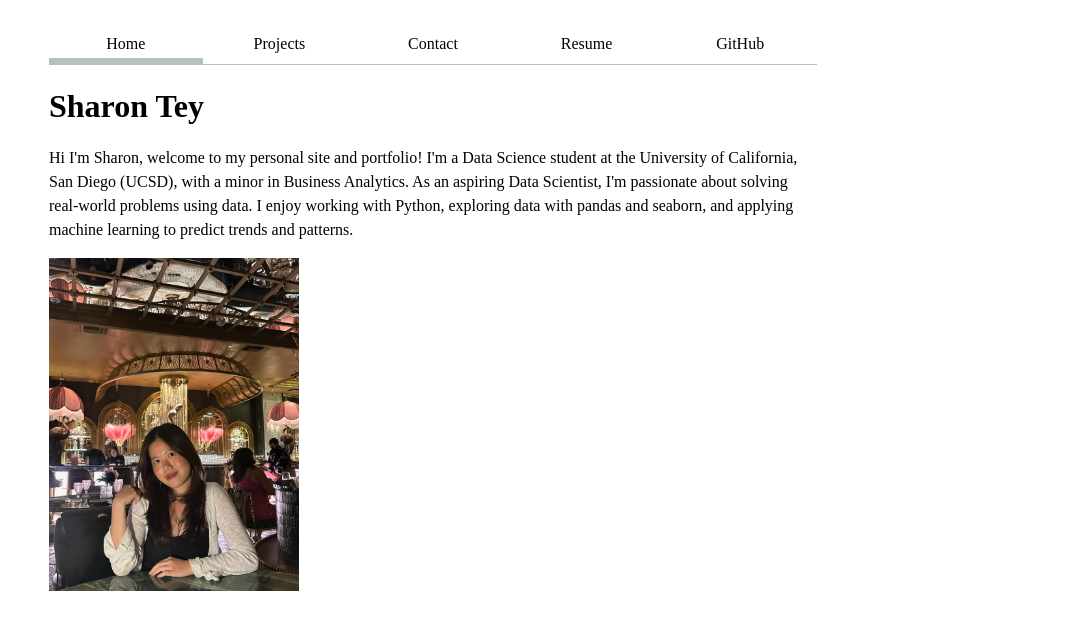
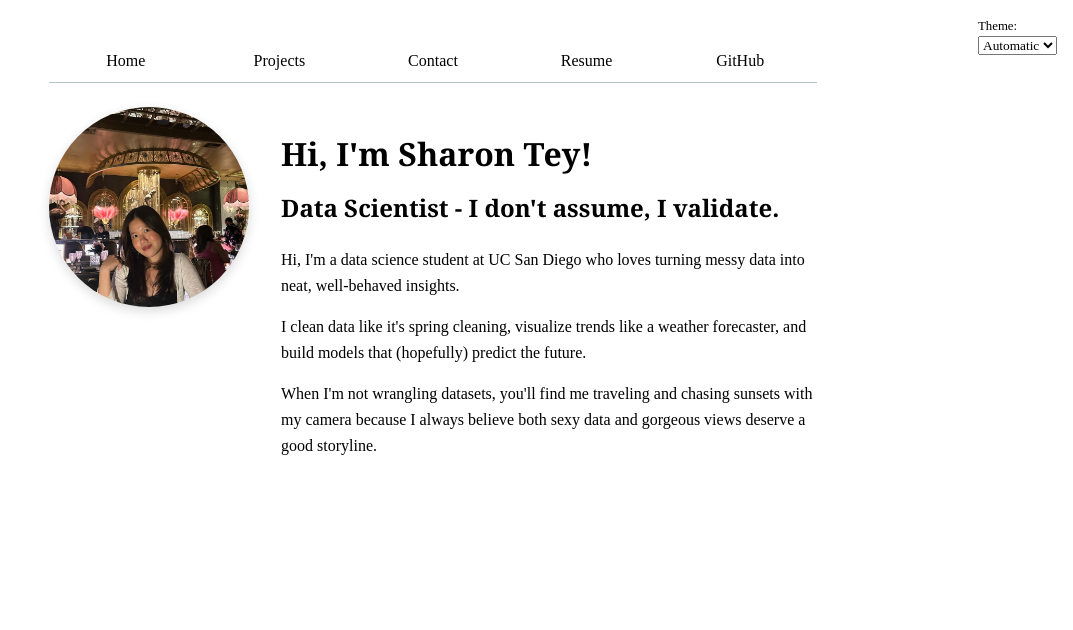
Before and after one commit to sharontey/test_portfolio, a plain HTML site: page index.html in a window 1280 px wide. Shown: the whole page, without its empty margins (207-1280 px from the left). Drawn offline with Linux system fonts and the light colour scheme.

Commit message:
commit changes

```diff
--- a/glabal.js
+++ b/glabal.js
@@ -3,3 +3,104 @@ console.log('IT’S ALIVE!');
 function $$(selector, context = document) {
   return Array.from(context.querySelectorAll(selector));
 }
+
+// let navlinks = $$('nav a');
+
+// let currentLink = navLinks.find(
+//   (a) => a.host === location.host && a.pathname === location.pathname,
+// );
+
+// if (currentLink) {
+//   // or if (currentLink !== undefined)
+//   currentLink?.classList.add('current');
+// }
+
+
+
+let pages = [
+  { url: '', title: 'Home' },
+  { url: 'projects/', title: 'Projects' },
+  { url: 'contact/', title: 'Contact' },
+  { url: 'resume/', title: 'Resume' },
+  { url: 'https://github.com/sharontey', title: 'GitHub', external: true },
+];
+
+
+const BASE_PATH = (location.hostname === "localhost" || location.hostname === "127.0.0.1")
+  ? "/"                  // Local server
+  : "/test_portfolio/";         // GitHub Pages repo name
+
+
+let nav = document.createElement('nav');
+document.body.prepend(nav);
+
+for (let p of pages) {
+  let url = p.url;
+
+  // Adjust URL with BASE_PATH for relative links
+  if (!url.startsWith('http')) {
+    url = BASE_PATH + url;
+  }
+
+  let a = document.createElement('a');
+  a.href = url;
+  a.textContent = p.title;
+
+  // Add external link attributes
+  if (p.external) {
+    a.target = '_blank';
+    a.rel = 'noopener noreferrer';
+  }
+  nav.append(a);
+}
+
+// Highlight current page
+let currentLink = $$('nav a').find(
+  (a) => a.host === location.host && a.pathname === location.pathname
+);
+
+currentLink?.classList.add('current');
+
+
+
+// Function to set the color scheme
+function setColorScheme(colorScheme) {
+  document.documentElement.style.setProperty('color-scheme', colorScheme);
+
+  // Update the select element to match
+  const select = document.querySelector('.color-scheme select');
+  if (select) {
+    select.value = colorScheme;
+  }
+
+  // Save to localStorage
+  localStorage.colorScheme = colorScheme;
+}
+
+// Create and insert the color scheme switcher
+document.body.insertAdjacentHTML(
+  'afterbegin',
+  `
+  <label class="color-scheme">
+    Theme:
+    <select>
+      <option value="light dark">Automatic</option>
+      <option value="light">Light</option>
+      <option value="dark">Dark</option>
+    </select>
+  </label>
+  `
+);
+
+// Get reference to the select element
+const select = document.querySelector('.color-scheme select');
+
+// Add event listener for when user changes the theme
+select.addEventListener('input', function(event) {
+  setColorScheme(event.target.value);
+});
+
+// Check if user has a saved preference and apply it
+if ("colorScheme" in localStorage) {
+  setColorScheme(localStorage.colorScheme);
+}
--- a/index.html
+++ b/index.html
@@ -5,20 +5,20 @@
     <meta name="viewport" content="width=device-width, initial-scale=1.0">
     <title>Sharon Tey : Personal site and portfolio</title>
     <link rel="stylesheet" href="style.css">
+    <script type="module" src="glabal.js" defer></script>
 </head>
 <body>
-    <nav>
-        <ul>
-            <li><a href="index.html" class="current">Home</a></li>
-            <li><a href="projects/index.html">Projects</a></li>
-            <li><a href="contact/index.html">Contact</a></li>
-            <li><a href="resume/index.html">Resume</a></li>
-            <li><a href="https://github.com/sharontey" target="_blank">GitHub</a></li>
-
-        </ul>
-    </nav>
-    <h1>Sharon Tey</h1>
-    <p>Hi I'm Sharon, welcome to my personal site and portfolio! I'm a Data Science student at the University of California, San Diego (UCSD), with a minor in Business Analytics. As an aspiring Data Scientist, I'm passionate about solving real-world problems using data. I enjoy working with Python, exploring data with pandas and seaborn, and applying machine learning to predict trends and patterns.</p>
-    <img src="images/IMG_0435.JPG" alt="A picture of myself" width="250">
+    <div class="profile-container">
+        <div class="profile-pic">
+            <img src="images/IMG_0435.JPG" alt="A picture of myself">
+        </div>
+        <div class="profile-description">
+            <h1>Hi, I'm Sharon Tey!</h1>
+            <h2>Data Scientist - I don't assume, I validate.</h2>
+            <p>Hi, I'm a data science student at UC San Diego who loves turning messy data into neat, well-behaved insights.</p>
+            <p>I clean data like it's spring cleaning, visualize trends like a weather forecaster, and build models that (hopefully) predict the future.</p>
+            <p>When I'm not wrangling datasets, you'll find me traveling and chasing sunsets with my camera because I always believe both sexy data and gorgeous views deserve a good storyline.</p>
+        </div>
+    </div>
 </body>
 </html>
--- a/style.css
+++ b/style.css
@@ -1,4 +1,4 @@
-h1, h2, h3, h4, h5, h6 {
+/* h1, h2, h3, h4, h5, h6 {
   line-height: 1.1;
   text-wrap: balance;
 }
@@ -12,6 +12,54 @@ body {
   margin-inline: max(1em, (100% - 100ch) / 2);
   line-height: 1.5;
   padding: 1em;
+} */
+
+body {
+  max-width: 100ch;
+  margin-inline: max(1em, (100% - 100ch) / 2);
+  line-height: 1.6;
+  padding: 2em 1em;
+
+}
+
+/* Profile section layout */
+.profile-container {
+  display: flex;
+  gap: 2em;
+  align-items: flex-start;
+  margin-bottom: 2em;
+}
+
+.profile-pic {
+  flex-shrink: 0;
+}
+
+.profile-pic img {
+  width: 200px;
+  height: 200px;
+  border-radius: 50%;
+  object-fit: cover;
+  box-shadow: 0 4px 12px rgba(0, 0, 0, 0.15);
+}
+
+.profile-description {
+  flex: 1;
+}
+
+/* Typography improvements */
+h1 {
+  font-family: 'Georgia', serif;
+  margin-bottom: 0.3em;
+}
+
+h2 {
+  font-family: 'Georgia', serif;
+  font-weight: 600;
+  margin-top: 0;
+}
+
+p {
+  margin-bottom: 1em;
 }
 
 /* Step 2.4: Define accent color */
@@ -244,3 +292,51 @@ body .container {
     page-break-inside: avoid;
   }
 }
+
+/*
+Add this to your root/html element:
+*/
+:root {
+  color-scheme: light dark;
+}
+
+/*
+Update your nav border color to be adaptive:
+*/
+nav {
+  --border-color: oklch(50% 10% 200 / 40%);
+  /* ... your other nav styles ... */
+}
+
+/* Use the border color variable */
+nav {
+  border-bottom-color: var(--border-color);
+}
+
+/* If you have menu items with borders: */
+nav li {
+  border-bottom-color: var(--border-color);
+}
+
+/*
+Optional: Fix hover background (if you implemented it in Lab 2)
+Replace the fixed lightness version with this adaptive one:
+*/
+nav a:hover {
+  background-color: color-mix(in oklch, var(--color-accent), canvas 85%);
+}
+
+/*
+Style the color scheme switcher:
+*/
+.color-scheme {
+  position: absolute;
+  top: 1rem;
+  right: 1rem;
+  font-size: 80%;
+}
+
+/* Make select inherit font-family (add to existing rule if you have one) */
+input, textarea, button, select {
+  font-family: inherit;
+}
```
Also changed, not shown: contact/index.html (+1 -9 lines), projects/index.html (+2 -9 lines), resume/index.html (+1 -11 lines).
